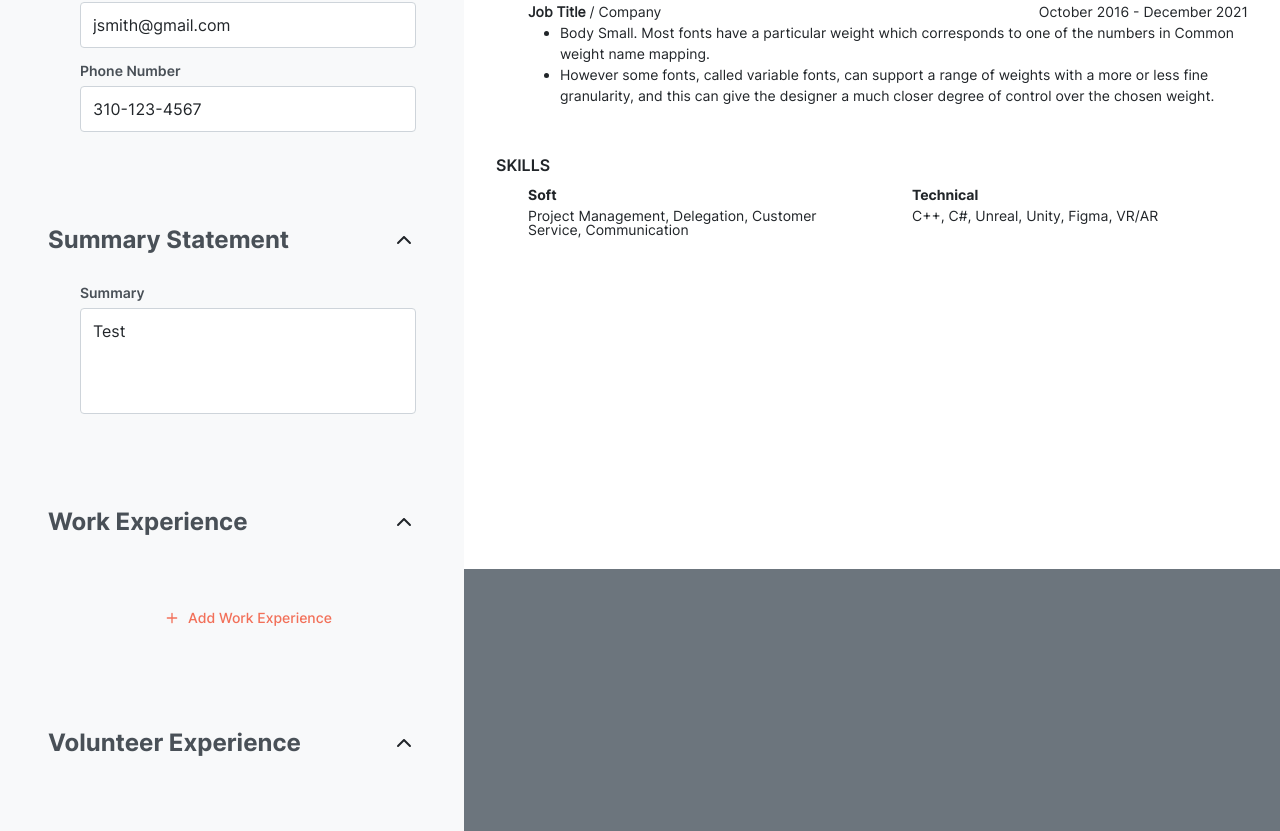
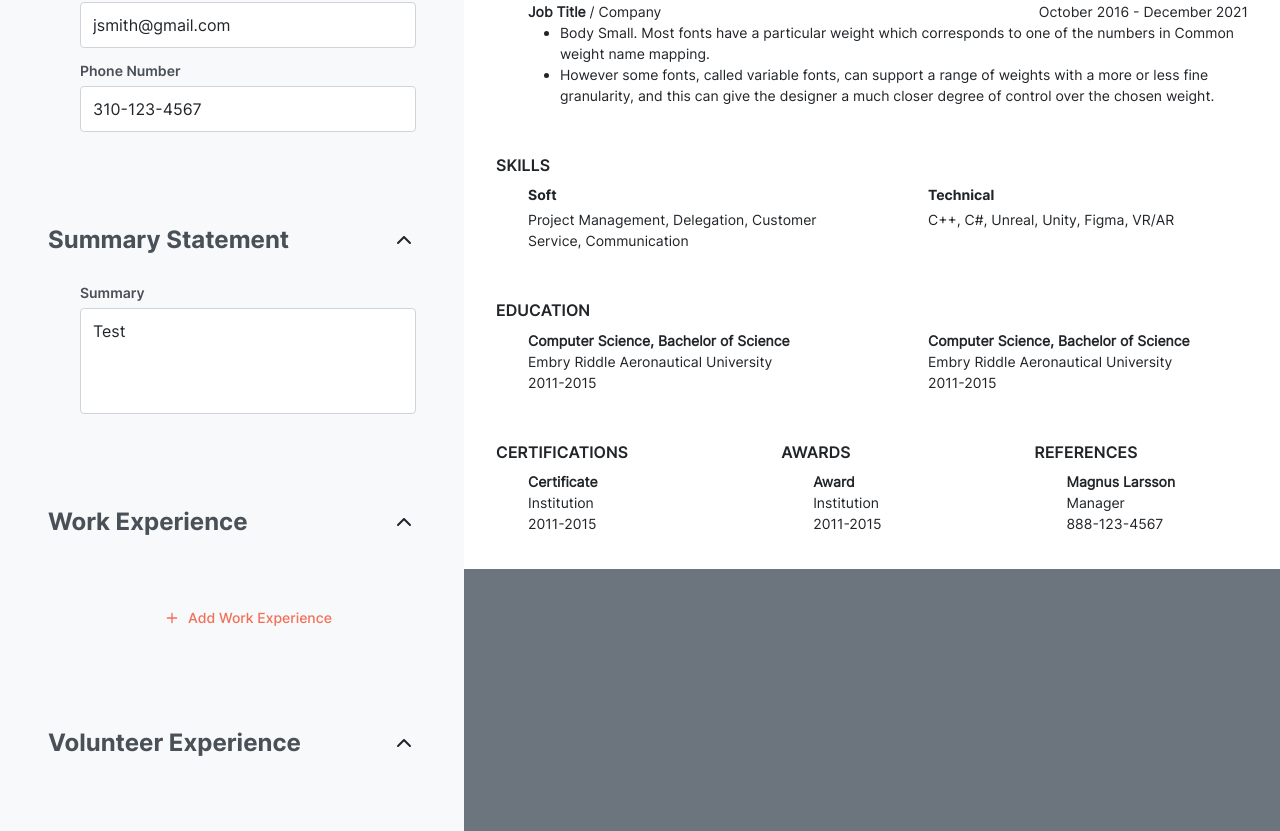
Before and after one commit to vbelmonte/cv-application, a React (Vite) app: page / in a window 1280 px wide. Shown: the part 548-1379 px from the top of the page. Built offline with nearby package versions, Linux system fonts and the light colour scheme.

Commit message:
Finish laying out basic format of Traditional resume style

```diff
--- a/src/components/Traditional.jsx
+++ b/src/components/Traditional.jsx
@@ -1,6 +1,9 @@
-function Section({ children }) {
+function Section({ classes, children }) {
+  if (classes === undefined) {
+    classes = '';
+  }
   return (
-    <div className='display-flex flex-column gap-8'>
+    <div className={'display-flex flex-column gap-8 ' + classes}>
       {children}
     </div>
   )
@@ -9,7 +12,7 @@ function Section({ children }) {
 function Container({ direction, children }) {
   if (direction === 'row') {
     return (
-      <div className='container display-flex gap-48'>
+      <div className='container display-flex gap-80'>
         {children}
       </div>
     )
@@ -37,6 +40,16 @@ function JobEntry({ jobTitle, company, dates }) {
         <li>Body Small. Most fonts have a particular weight which corresponds to one of the numbers in Common weight name mapping.</li>
         <li>However some fonts, called variable fonts, can support a range of weights with a more or less fine granularity, and this can give the designer a much closer degree of control over the chosen weight.</li>
       </ul>
+    </div>
+  )
+}
+
+function GeneralEntry({ main, detail, subDetail }) {
+  return (
+    <div className='display-flex flex-column flex-1'>
+      <strong>{main}</strong>
+      <p>{detail}</p>
+      <p className='primary'>{subDetail}</p>
     </div>
   )
 }
@@ -102,6 +115,53 @@ export function Traditional() {
               </SkillsContainer>
             </Container>
           </Section>
+          <div className='display-flex gap-48 column-gap-80 flex-wrap'>
+            <Section classes='flex-grow-1'>
+              <h1>Education</h1>
+              <Container direction='row'>
+                <GeneralEntry
+                  main='Computer Science, Bachelor of Science'
+                  detail='Embry Riddle Aeronautical University'
+                  subDetail='2011-2015'
+                />
+                <GeneralEntry
+                  main='Computer Science, Bachelor of Science'
+                  detail='Embry Riddle Aeronautical University'
+                  subDetail='2011-2015'
+                />
+              </Container>
+            </Section>
+            <Section classes='flex-grow-1'>
+              <h1>Certifications</h1>
+              <Container>
+                <GeneralEntry
+                  main='Certificate'
+                  detail='Institution'
+                  subDetail='2011-2015'
+                />
+              </Container>
+            </Section>
+            <Section classes='flex-grow-1'>
+              <h1>Awards</h1>
+              <Container>
+                <GeneralEntry
+                  main='Award'
+                  detail='Institution'
+                  subDetail='2011-2015'
+                />
+              </Container>
+            </Section>
+            <Section classes='flex-grow-1'>
+              <h1>References</h1>
+              <Container>
+                <GeneralEntry
+                  main='Magnus Larsson'
+                  detail='Manager'
+                  subDetail='888-123-4567'
+                />
+              </Container>
+            </Section>
+          </div>
         </main>
       </div>
     </div>
--- a/src/index.css
+++ b/src/index.css
@@ -87,6 +87,10 @@ body {
   flex-direction: column;
 }
 
+.flex-wrap {
+  flex-wrap: wrap;
+}
+
 .justify-space-between {
   justify-content: space-between;
 }
@@ -119,8 +123,20 @@ body {
   gap: 3rem;
 }
 
+.gap-80 {
+  gap: 5rem;
+}
+
+.column-gap-80 {
+  column-gap: 5rem;
+}
+
 .flex-1 {
   flex: 1;
+}
+
+.flex-grow-1 {
+  flex-grow: 1;
 }
 
 .align-center {
@@ -182,10 +198,6 @@ h2 {
 
 strong {
   font-weight: 600;
-}
-
-.preview-area p {
-  line-height: 150%;
 }
 
 .preview-area
@@ -526,13 +538,13 @@ div.palette {
   height: 1054px;
 
   font-size: 0.875rem;
+  line-height: 150%;
 }
 
 .page li {
   font-family: 'Inter Regular';
   list-style: disc;
   margin-left: 2rem;
-  line-height: 150%;
 }
 
 .traditional {
```
